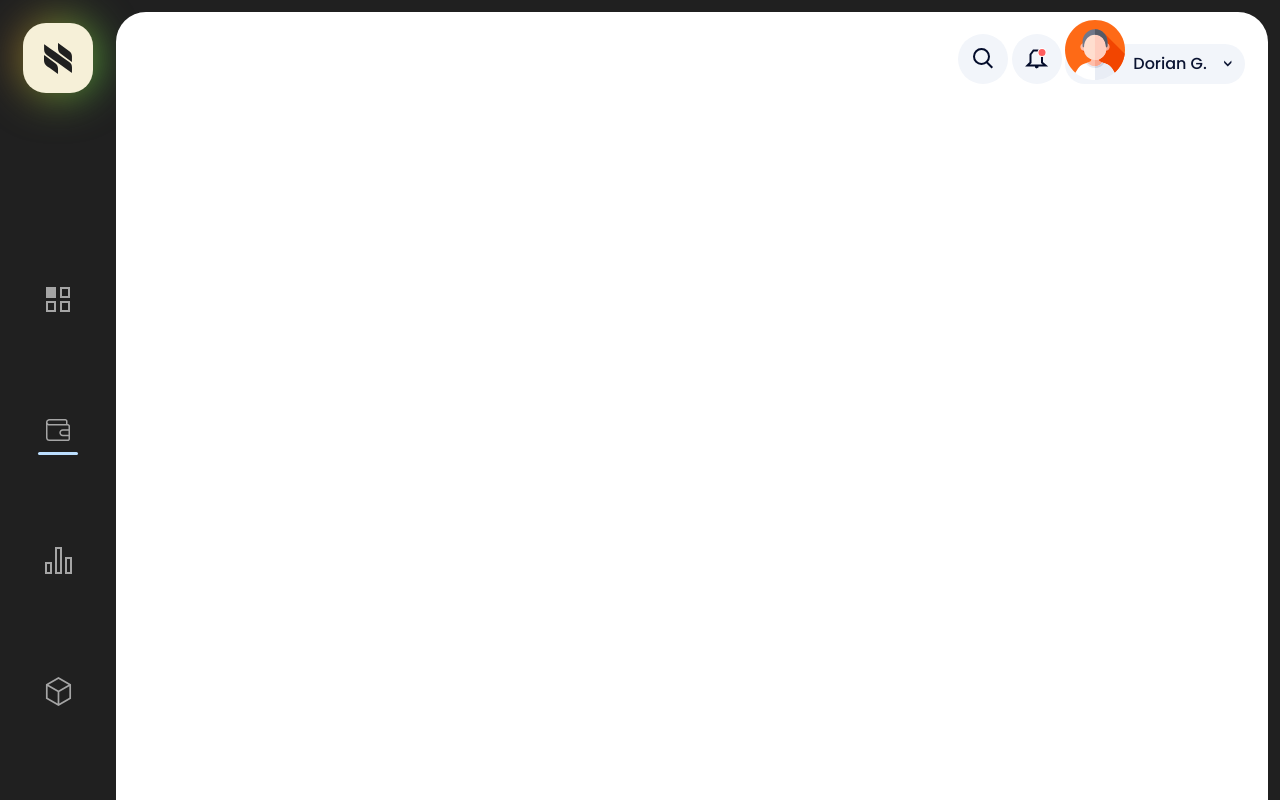
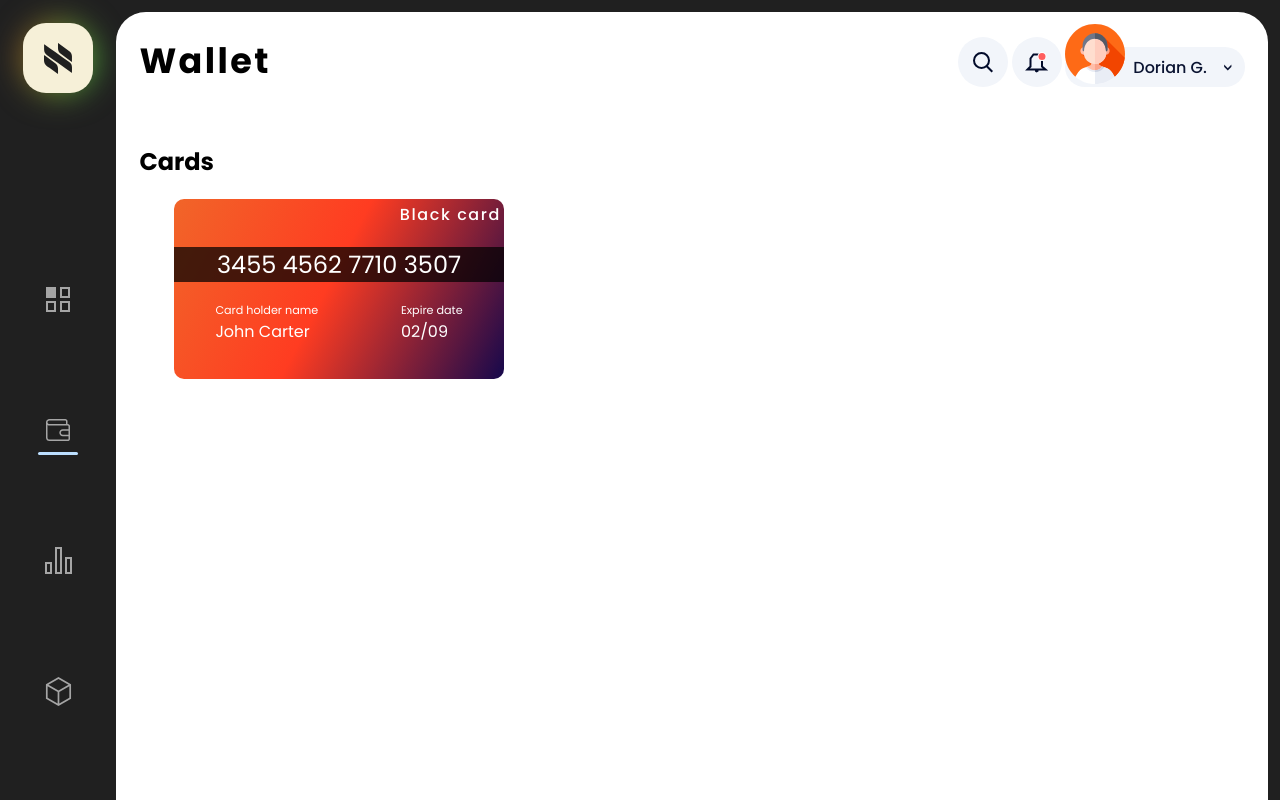
Before and after one commit to Michelprogram/bitcoin-trader, a Vue app: page /bitcoin-trader/wallet in a window 1280 px wide. Before the commit this address had no page. Shown: the top 800 px of the page. Built offline with nearby package versions, Linux system fonts and the light colour scheme.

Commit message:
card effect

```diff
--- a/package.json
+++ b/package.json
@@ -12,6 +12,7 @@
   },
   "dependencies": {
     "sass": "^1.55.0",
+    "vanilla-tilt": "^1.7.3",
     "vue": "^3.2.38",
     "vue-router": "^4.1.5"
   },
--- a/src/components/Header/Header.vue
+++ b/src/components/Header/Header.vue
@@ -23,7 +23,7 @@ export default defineComponent({
   },
   watch: {
     $route(to, from) {
-      this.title = from.name;
+      this.title = to.name;
     },
   },
   components: { Onglet, Profil },
--- a/src/components/Header/Profil.vue
+++ b/src/components/Header/Profil.vue
@@ -43,6 +43,12 @@ export default defineComponent({
   .logo {
     transform: translateY(-10px);
     width: 60px;
+    transition: transform 0.5s ease-in-out;
+    cursor: pointer;
+
+    &:hover {
+      transform: translateY(-12px);
+    }
   }
 
   .info-user {
--- /dev/null
+++ b/src/components/wallet/Cards.vue
@@ -0,0 +1,172 @@
+<template>
+  <div>
+    <div class="title"><p>Cards</p></div>
+    <div class="c-cards">
+      <!--       <div class="card" data-index="0">
+        <div class="header">
+          <p>VISA</p>
+        </div>
+        <div class="number">
+          <p>3455 4562 7710 3507</p>
+        </div>
+        <div class="c-info">
+          <div class="name">
+            <p>Card holder name</p>
+            <p>John Carter</p>
+          </div>
+          <div class="date">
+            <p>Expire date</p>
+            <p>02/09</p>
+          </div>
+        </div>
+      </div>
+      <div class="card" data-index="1">
+        <div class="header">
+          <p>Master</p>
+        </div>
+        <div class="number">
+          <p>3455 4562 7710 3507</p>
+        </div>
+        <div class="c-info">
+          <div class="name">
+            <p>Card holder name</p>
+            <p>John Carter</p>
+          </div>
+          <div class="date">
+            <p>Expire date</p>
+            <p>02/09</p>
+          </div>
+        </div>
+      </div> -->
+      <div class="card" data-index="2">
+        <div class="header">
+          <p>Black card</p>
+        </div>
+        <div class="number">
+          <p>3455 4562 7710 3507</p>
+        </div>
+        <div class="c-info">
+          <div class="name">
+            <p>Card holder name</p>
+            <p>John Carter</p>
+          </div>
+          <div class="date">
+            <p>Expire date</p>
+            <p>02/09</p>
+          </div>
+        </div>
+      </div>
+    </div>
+  </div>
+</template>
+<script lang="ts">
+import { defineComponent } from "@vue/runtime-core";
+import VanillaTitlt from "vanilla-tilt";
+export default defineComponent({
+  name: "Cards",
+  mounted() {
+    const el = document.querySelector(".card[data-index='2']") as HTMLElement;
+    VanillaTitlt.init(el, {
+      glare: true,
+    });
+  },
+  /*   methods: {
+    hoverEffect(event: MouseEvent, index: Number) {
+      const card: HTMLElement = document.querySelector(
+        `.card[data-index='${index}'`
+      ) as HTMLElement;
+      const [height, width] = [card.offsetWidth, card.offsetHeight];
+      const [x, y] = [event.offsetX, event.offsetY];
+      const [halfHeight, halfWidth] = [height / 2, width / 2];
+      const [rotateX, rotateY] = [
+        ((x - halfWidth) / halfWidth) * 10,
+        ((y - halfHeight) / halfHeight) * 10,
+      ];
+      card.style.transition = "";
+      card.style.transform = `rotateX(${rotateX}deg) rotateY(${rotateY}deg)`;
+    },
+
+    leaveEffect(index: Number) {
+      const card: HTMLElement = document.querySelector(
+        `.card[data-index='${index}'`
+      ) as HTMLElement;
+
+      card.style.transition = "transform 2s";
+      card.style.transform = `rotateX(0deg) rotateY(0deg)`;
+    },
+  }, */
+});
+</script>
+<style lang="scss" scoped>
+@import "@/assets/bases/index.scss";
+
+.title {
+  font-size: $size2;
+  font-weight: 700;
+}
+
+.c-cards {
+  width: 400px;
+  height: 220px;
+  overflow: hidden;
+  position: relative;
+  display: flex;
+  align-items: center;
+  justify-content: center;
+
+  .blur-effect {
+    width: 30px;
+    height: 30px;
+    position: absolute;
+    background-color: red;
+    z-index: 10;
+  }
+  .card {
+    position: absolute;
+    width: 330px;
+    height: 180px;
+    background: linear-gradient(
+      117deg,
+      rgba(241, 101, 41, 1) 0%,
+      rgba(255, 60, 33, 1) 47%,
+      rgba(22, 8, 76, 1) 100%
+    );
+    color: $white;
+    border-radius: 10px;
+    display: flex;
+    flex-direction: column;
+    gap: 20px;
+
+    .header {
+      text-align: right;
+      font-weight: 500;
+      letter-spacing: 0.1em;
+      margin-top: 3px;
+      margin-right: 3px;
+    }
+    .number {
+      font-size: $size2;
+      text-align: center;
+      background-color: hsla(0, 0%, 0%, 0.721);
+      transform-style: preserve-3d;
+      transform: translate3d(0px, 0px, 0px);
+
+      &:hover {
+        transform: translate3d(0px, 0px, 100px);
+      }
+    }
+    .c-info {
+      display: flex;
+      justify-content: space-around;
+
+      .name,
+      .date {
+        p:first-child {
+          font-size: 0.7em;
+          font-weight: 100;
+        }
+      }
+    }
+  }
+}
+</style>
--- a/src/pages/Wallet.vue
+++ b/src/pages/Wallet.vue
@@ -1,15 +1,15 @@
 <template>
-  <div class="parent"></div>
+  <div class="parent">
+    <Card />
+  </div>
 </template>
 <script lang="ts">
 import { defineComponent } from "@vue/runtime-core";
-import Header from "../components/Header/Header.vue";
-import Overview from "@/components/Trading/Overview/Overview.vue";
-import Market from "@/components/Trading/Market/Market.vue";
 
+import Card from "@/components/wallet/Cards.vue";
 export default defineComponent({
   name: "Wallet",
-  components: { Header, Overview, Market },
+  components: { Card },
 });
 </script>
 <style lang="scss" scoped>
```
Also changed, not shown: 1 other file (tests, documents, lock files or other folders).
